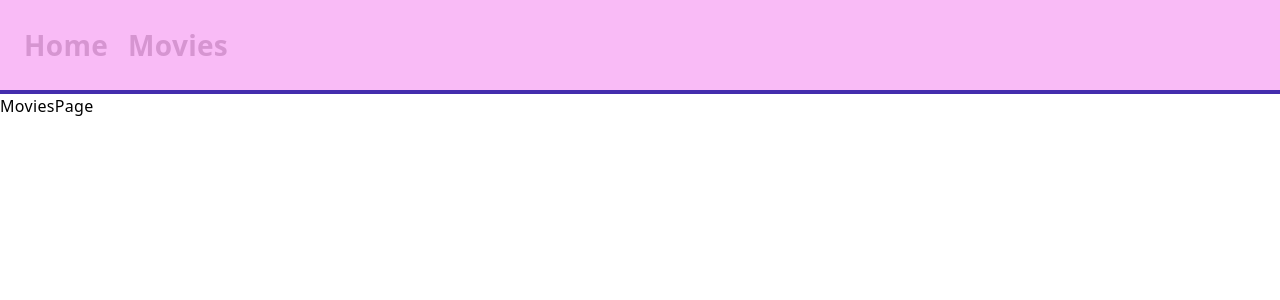
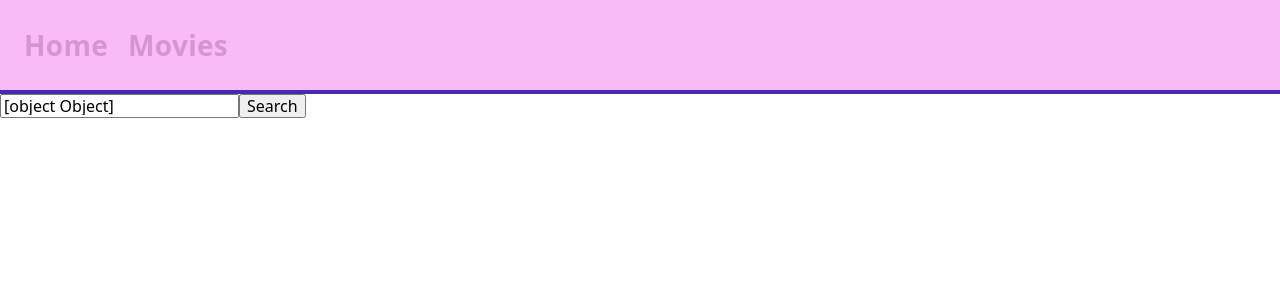
Before and after one commit to MarinaV27/goit-react-hw-05, a React app: page /movies in a window 1280 px wide. Shown: the top 300 px of the page. Built offline with nearby package versions, Linux system fonts and the light colour scheme; the HTML template or start-up script is replaced by a standard one.

Commit message:
create a way for query

```diff
--- a/src/components/SearchBar/SearchBar.jsx
+++ b/src/components/SearchBar/SearchBar.jsx
@@ -0,0 +1,26 @@
+import { Field, Form, Formik } from 'formik'
+
+
+const SearchBar = () => {
+    const onSabmit = values => {
+        console.log(values)
+
+    }
+    const initialValues = {
+        query: ''
+    }
+
+  return (
+      <div>
+          <Formik initialValues={initialValues} onSabmit={onSabmit}>
+              <Form>
+                  <Field />
+                  <button type='submit'>Search</button>
+              </Form>
+          </Formik>
+
+    </div>
+  )
+}
+
+export default SearchBar
--- a/src/movies-api.js
+++ b/src/movies-api.js
@@ -36,3 +36,8 @@ export const fetchReviewsByMovieId = async (id) => {
   const { data } = await axios.get(`/movie/${id}/reviews`, options)
   return data.results;
 }
+
+export const fetchMoviesByQuery = async (query) => {
+  const { data } = await axios.get(`/search/movie?query=${query}`, options)
+  return data.results
+}
--- a/src/pages/HomePage/HomePage.jsx
+++ b/src/pages/HomePage/HomePage.jsx
@@ -1,7 +1,7 @@
 import { useEffect, useState } from "react";
 import { fetchMovies } from "../../movies-api";
-import MovieList from "../../components/MovieList/MovieList";
-
+//import MovieList from "../../components/MovieList/MovieList";
+import Loader    from "../../components/Loader/Loader";
 
 const HomePage = () => {
     const [movies, setMovies] = useState([]);
@@ -12,10 +12,12 @@ const HomePage = () => {
         }
         getData()
     }, [])
-
+     if (!movies) {
+        return <div>{<Loader />}</div>
+    }
 
     return <div>
-
+        M
         {movies.length > 0 && <MovieList movies={movies} />}
 
     </div>
--- a/src/pages/MoviesPage/MoviesPage.jsx
+++ b/src/pages/MoviesPage/MoviesPage.jsx
@@ -1,6 +1,8 @@
+import SearchBar from "../../components/SearchBar/SearchBar";
+
 const MoviesPage = () => {
     return <div>
-        MoviesPage
+        <SearchBar />
     </div>
 }
 export default MoviesPage;
```
